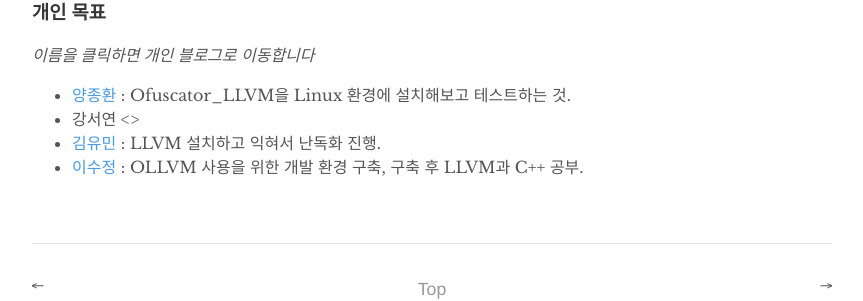
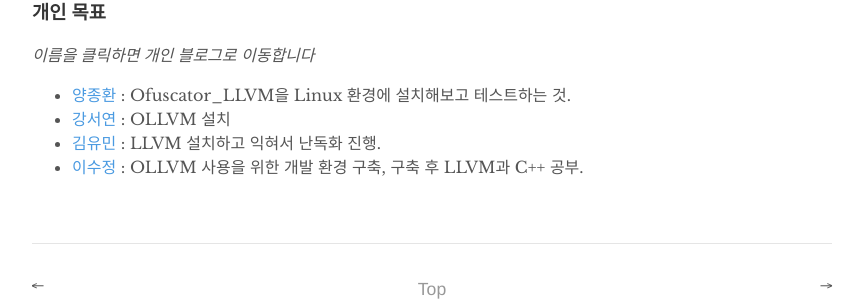
Before and after one commit to mogakco2020/mogakco2020.github.io, a Jekyll site: the page built from _posts/2020-07-01-01_a.md, in a window 1280 px wide. Shown: the part 656-957 px from the top of the page, without its empty margins (208-1071 px from the left). Built offline with Jekyll 4.4.1, drawn with Linux system fonts in a browser that asks for light colours.

Commit message:
Update 2020-07-01-01_a.md

```diff
--- a/_posts/2020-07-01-01_a.md
+++ b/_posts/2020-07-01-01_a.md
@@ -12,6 +12,6 @@ excerpt: 모각코 1회차
 ### 개인 목표
 *이름을 클릭하면 개인 블로그로 이동합니다*
 - [양종환](https://blog.naver.com/jhy7185/222017884047) : Ofuscator_LLVM을 Linux 환경에 설치해보고 테스트하는 것.
-- 강서연 <>
+- [강서연](https://yonniii.github.io/mogakco/mogakco-0101/) : OLLVM 설치
 - [김유민](https://yam-cha.tistory.com/57) : LLVM 설치하고 익혀서 난독화 진행.
 - [이수정](https://realcrystal.github.io/mogacko/2020/07/01/mgk_01_a.html) : OLLVM 사용을 위한 개발 환경 구축, 구축 후 LLVM과 C++ 공부.
```
